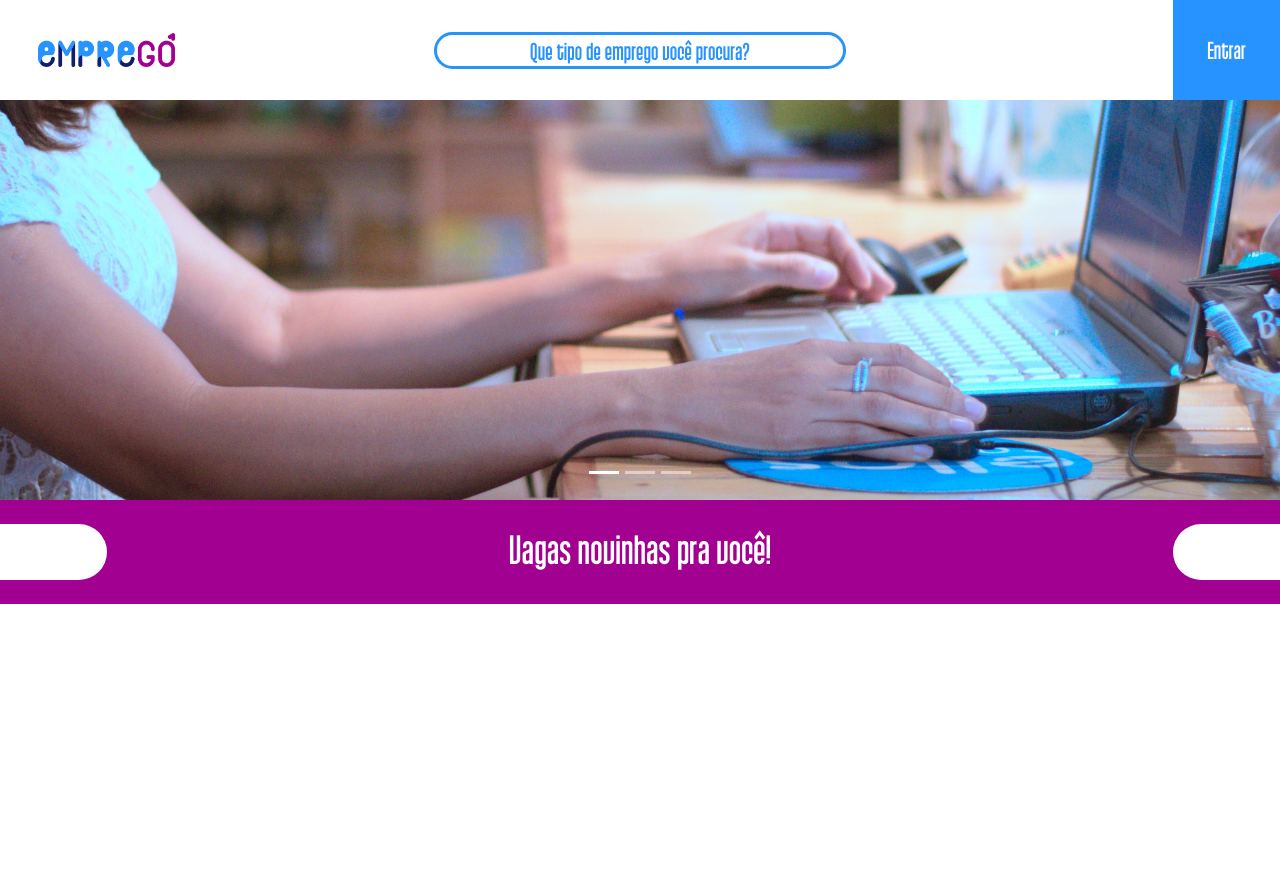
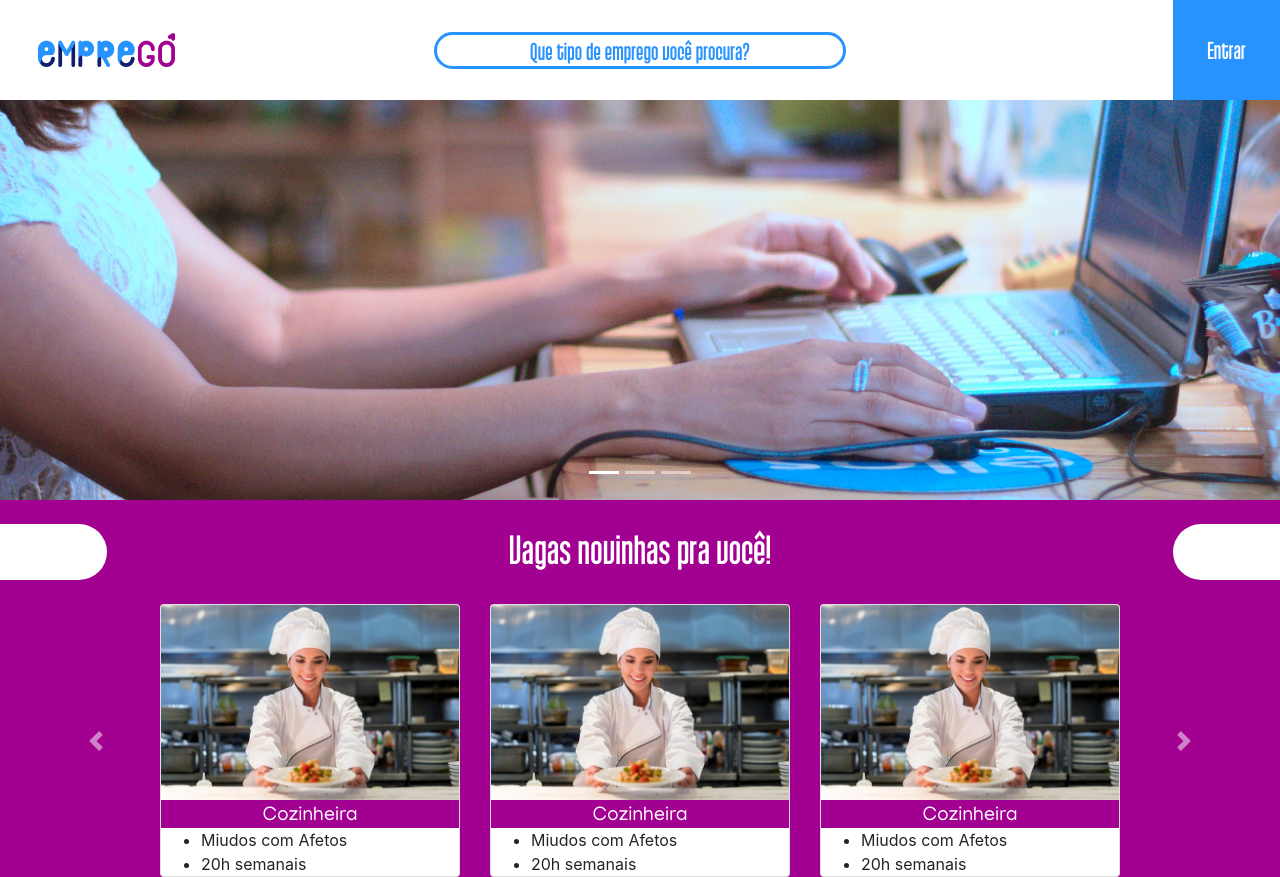
Before and after one commit to eoqmoreno/emprego, a PHP site: page / in a window 1280 px wide. Before the commit the page ends 604 px from the top, so only its background shows below. Run offline with PHP 8.4, Linux system fonts and the light colour scheme.

Commit message:
Slider de card em progresso

```diff
--- a/css/main.css
+++ b/css/main.css
@@ -15,6 +15,18 @@
 @font-face {
     font-family: title;
     src: url("../fonts/title.ttf");
+}
+@font-face {
+    font-family: text-bold;
+    src: url("../fonts/text-bold.ttf");
+}
+@font-face {
+    font-family: text-regular;
+    src: url("../fonts/text-regular.ttf");
+}
+@font-face {
+    font-family: text-thin;
+    src: url("../fonts/text-thin.ttf");
 }
 
 /* Background */
@@ -61,15 +73,24 @@
 .f-title{
     font-family: title;
 }
-
+.f-text{
+    font-family: text-regular;
+}
+.f-text-bold{
+    font-family: text-bold;
+}
+.f-text-thin{
+    font-family: text-thin;
+}
 /*Carousel*/
-.carousel-item{
+.img-carousel{
     max-height: 400px;
     overflow: hidden;
 }
-.carousel-item img{
+.img-carousel img{
     margin-top: -20%;
 }
+
 
 /*Rounded*/
 .rounded-left{
--- a/index.html
+++ b/index.html
@@ -35,7 +35,7 @@
             <li data-target="#carouselExampleIndicators" data-slide-to="2"></li>
         </ol>
         <div class="carousel-inner">
-            <div class="carousel-item active">
+            <div class="carousel-item img-carousel active">
                 <img src="./img/1.jpg" class="d-block w-100" alt="...">
             </div>
 
@@ -49,7 +49,52 @@
             <div class="col-sm-1 bg-white rounded-left"></div>
         </div>
 
-
+        <div id="novasVagas" class="carousel slide w-100 p-0 m-0"  style="text-align: -webkit-center;" data-ride="carousel">
+            <a class="carousel-control-prev" href="#novasVagas" role="button" data-slide="prev">
+                <span class="carousel-control-prev-icon" aria-hidden="true"></span>
+                <span class="sr-only">Previous</span>
+            </a>
+            <a class="carousel-control-next" href="#novasVagas" role="button" data-slide="next">
+                <span class="carousel-control-next-icon" aria-hidden="true"></span>
+                <span class="sr-only">Next</span>
+            </a>
+            <div class="carousel-inner w-75">
+                <div class="carousel-item active">
+                    <div class="card-deck">
+                        <div class="card text-left">
+                            <img src="./img/vagas/cozinheira.jpeg" class="card-img-top" alt="...">
+                            <div class="card-body p-0">
+                                <h5 class="card-title bg-roxo branco w-100 text-center f-text pt-1 m-0">Cozinheira</h5>
+                                <ul class="card-text">
+                                    <li>Miudos com Afetos</li>
+                                    <li>20h semanais</li>
+                                </ul>
+                            </div>
+                        </div>
+                        <div class="card text-left">
+                            <img src="./img/vagas/cozinheira.jpeg" class="card-img-top" alt="...">
+                            <div class="card-body p-0">
+                                <h5 class="card-title bg-roxo branco w-100 text-center f-text pt-1 m-0">Cozinheira</h5>
+                                <ul class="card-text">
+                                    <li>Miudos com Afetos</li>
+                                    <li>20h semanais</li>
+                                </ul>
+                            </div>
+                        </div>
+                        <div class="card text-left">
+                            <img src="./img/vagas/cozinheira.jpeg" class="card-img-top" alt="...">
+                            <div class="card-body p-0">
+                                <h5 class="card-title bg-roxo branco w-100 text-center f-text pt-1 m-0">Cozinheira</h5>
+                                <ul class="card-text">
+                                    <li>Miudos com Afetos</li>
+                                    <li>20h semanais</li>
+                                </ul>
+                            </div>
+                        </div>
+                    </div>
+                </div>
+            </div>
+        </div>
     </div>
 
 </body>
```
Also changed, not shown: fonts/text-bold.ttf (added), fonts/text-regular.ttf (added), fonts/text-thin.ttf (added), img/vagas/cozinheira.jpeg (added).
